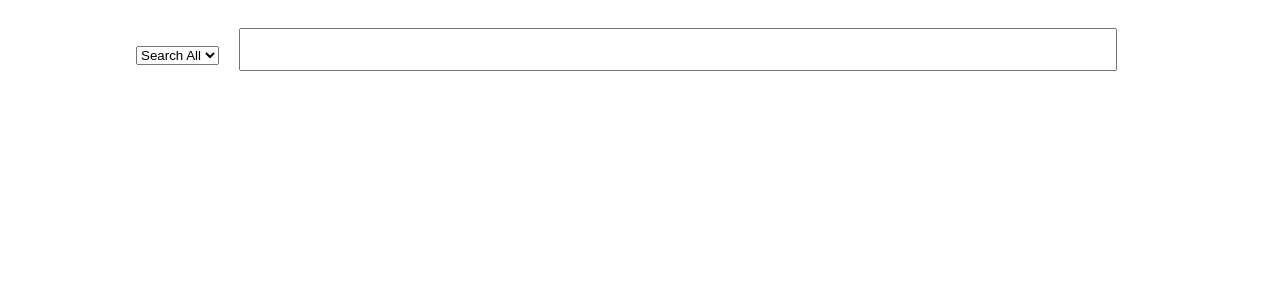
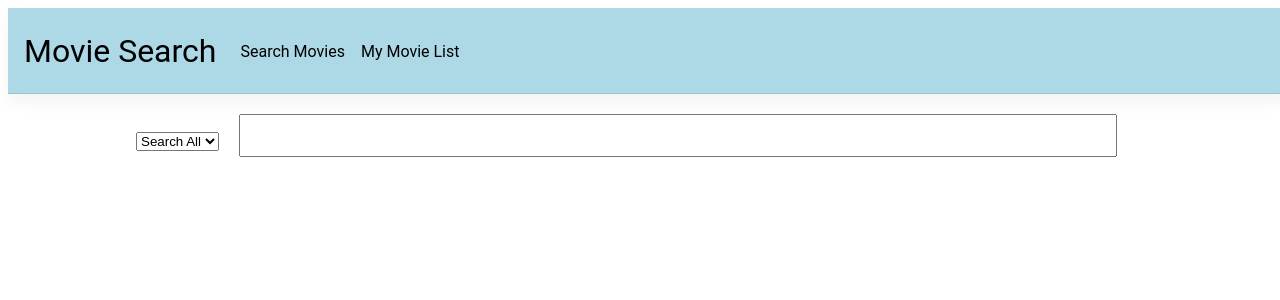
Before and after one commit to Johnnyk737/movie-search, a React app: page /search in a window 1280 px wide. Shown: the top 300 px of the page. Built offline with nearby package versions, Linux system fonts and the light colour scheme; no server answers; the HTML template or start-up script is replaced by a standard one.

Commit message:
TopBar - Adding to all pages, updating routes and links

```diff
--- a/src/client/App.js
+++ b/src/client/App.js
@@ -6,7 +6,7 @@ import TopBar from './TopBar'
 
 const App = () =>
   <React.Fragment>
-    <TopBar />
+    {/* <TopBar /> */}
     <Search />
   </React.Fragment>
 
--- /dev/null
+++ b/src/client/SavedMovies.js
@@ -0,0 +1,14 @@
+import React, { Component } from 'react'
+
+class SavedMovies extends Component {
+
+  render() {
+    return (
+      <div>
+        Saved Movie List
+      </div>
+    )
+  }
+}
+
+export default SavedMovies
--- a/src/client/TopBar.js
+++ b/src/client/TopBar.js
@@ -26,7 +26,11 @@ class TopBar extends Component {
                     Search Movies
                     </Link>
                   </li>
-                  <li>My Movie List</li>
+                  <li>
+                    <Link to='/mylist'>
+                      My Movie List
+                    </Link>
+                  </li>
                 </ul>
               </nav>
             </div>
--- a/src/client/index.js
+++ b/src/client/index.js
@@ -5,6 +5,7 @@ import { Provider } from 'react-redux'
 // import counter from '../store/reducers'
 // import App from './App';
 import { renderRoutes } from 'react-router-config'
+import TopBar from './TopBar'
 
 import routes from './routes'
 import store from '../store/createStore'
@@ -18,11 +19,12 @@ import store from '../store/createStore'
 // // Create Redux store with initial state
 // const store = createStore({})
 
-// Can't use React.Fragment here because https://github.com/facebook/react/issues/10591 (I think...)
+// Can't use React.Fragment here because https://github.com/facebook/react/issues/11759 (I think...)
 const app = document.getElementById( "app" );
 ReactDOM.hydrate(
   <Provider store={store}>
     <Router>
+      <TopBar />
       <div>
         {renderRoutes(routes)}
       </div>
--- a/src/client/routes.js
+++ b/src/client/routes.js
@@ -1,5 +1,6 @@
 import Search from './Search'
 import App from './App'
+import SavedMovies from './SavedMovies'
 
 const routes = [
   {
@@ -11,6 +12,11 @@ const routes = [
     component: Search,
     path: '/search',
     exact: true
+  },
+  {
+    component: SavedMovies,
+    path: '/mylist',
+    exact: true
   }
 ]
 
--- a/src/server.js
+++ b/src/server.js
@@ -8,11 +8,12 @@ import { Provider } from 'react-redux'
 import store from './store/createStore'
 // import App from './client/App'
 import { renderRoutes } from 'react-router-config';
+import TopBar from './client/TopBar'
 
 import routes from './client/routes';
 
-
-const port = 2500;
+//because 2500 was too hard to type all the time...
+const port = 3000;
 const server = express();
 
 server.use(express.static('dist'))
@@ -25,6 +26,7 @@ server.use((req, res) => {
   const body = renderToString(
     <Provider store={store}>
       <Router context={context} location={req.url} query={req.query}>
+        <TopBar />
         <div>{renderRoutes(routes)}</div>
       </Router>
     </Provider>
```
